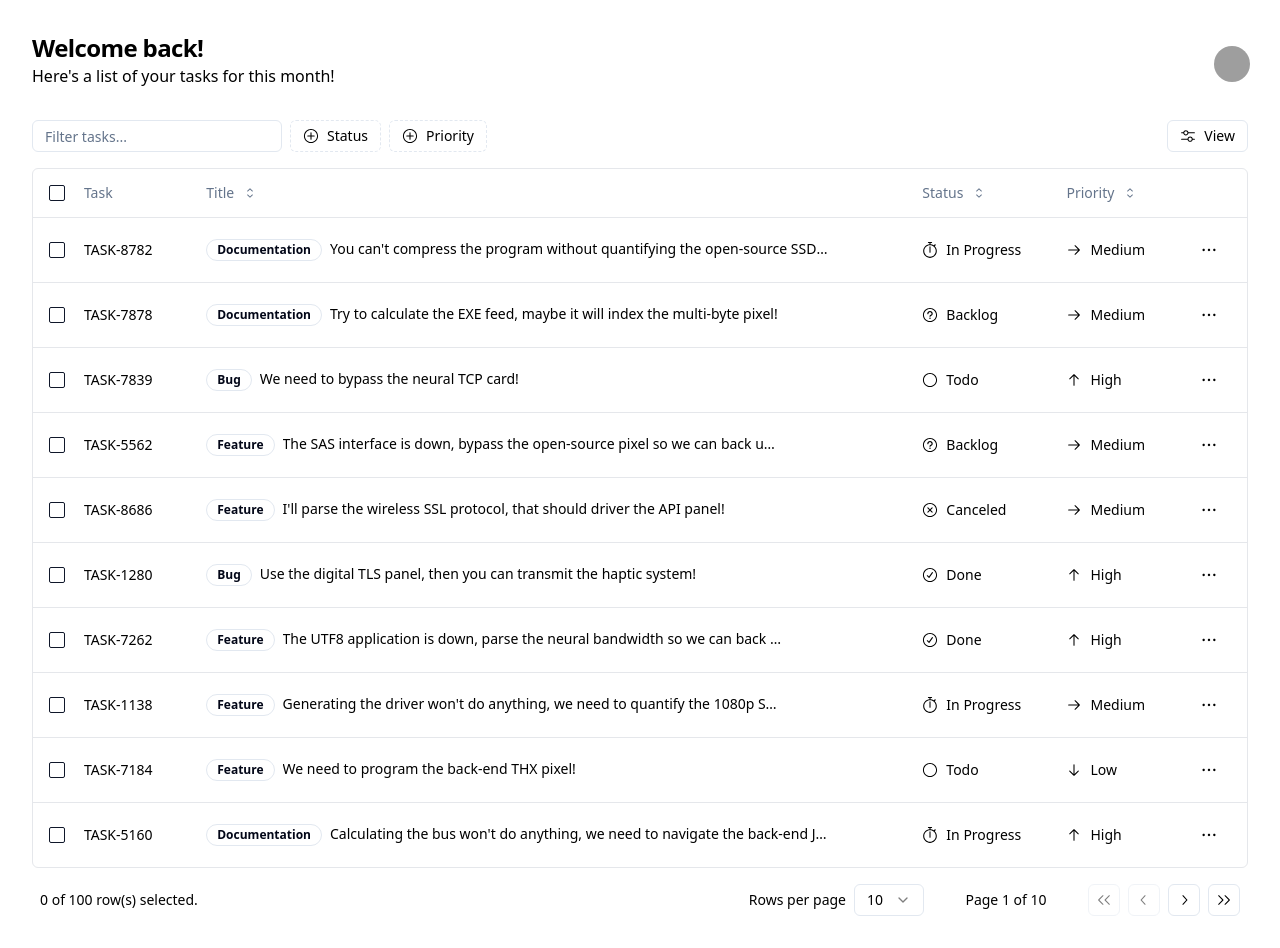
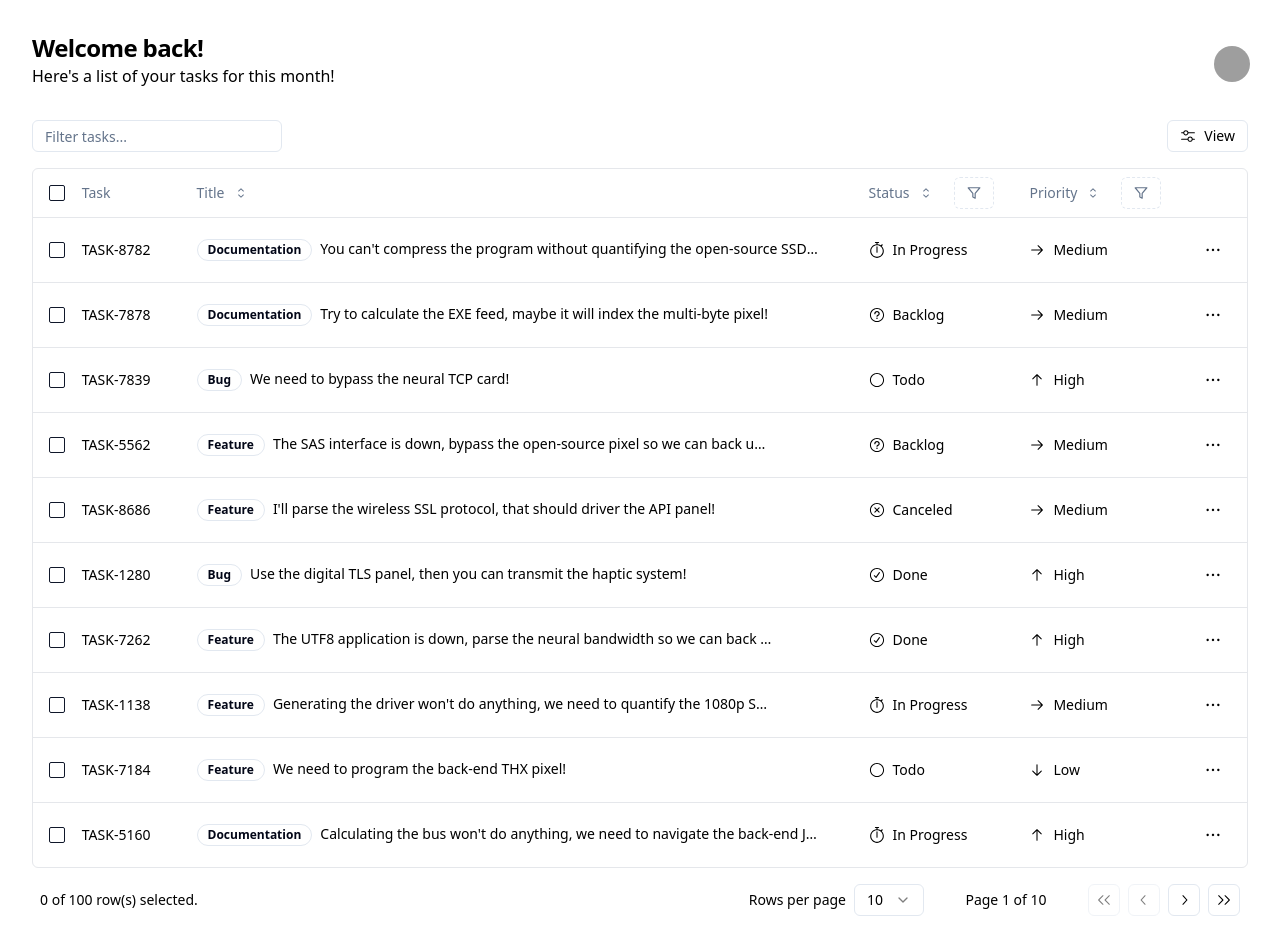
Before and after one commit to sudipta02/tansatck-table-poc, a React (Vite) app: page /poc-shadcn in a window 1280 px wide. Built offline with nearby package versions, Linux system fonts and the light colour scheme; grey boxes are pictures that could not be loaded.

Commit message:
working table of shadcn

```diff
--- a/src/poc-shadcn/components/columns.jsx
+++ b/src/poc-shadcn/components/columns.jsx
@@ -59,8 +59,13 @@ export const columns = [
   },
   {
     accessorKey: "status",
-    header: ({ column }) => (
-      <DataTableColumnHeader column={column} title="Status" />
+    header: ({ column, table }) => (
+      <DataTableColumnHeader
+        column={column}
+        title="Status"
+        options={statuses}
+        table={table}
+      />
     ),
     cell: ({ row }) => {
       const status = statuses.find(
@@ -86,8 +91,13 @@ export const columns = [
   },
   {
     accessorKey: "priority",
-    header: ({ column }) => (
-      <DataTableColumnHeader column={column} title="Priority" />
+    header: ({ column, table }) => (
+      <DataTableColumnHeader
+        column={column}
+        title="Priority"
+        options={priorities}
+        table={table}
+      />
     ),
     cell: ({ row }) => {
       const priority = priorities.find(
--- a/src/poc-shadcn/components/data-table-column-header.jsx
+++ b/src/poc-shadcn/components/data-table-column-header.jsx
@@ -4,6 +4,8 @@ import {
   CaretSortIcon,
   EyeNoneIcon,
 } from "@radix-ui/react-icons";
+
+import { Filter } from "lucide-react";
 
 import { cn } from "@/lib/utils";
 import { Button } from "@/components/ui/button";
@@ -14,8 +16,9 @@ import {
   DropdownMenuSeparator,
   DropdownMenuTrigger,
 } from "@/components/ui/dropdown-menu";
+import { DataTableFacetedFilter } from "./data-table-faceted-filter";
 
-export function DataTableColumnHeader({ column, title, className }) {
+export function DataTableColumnHeader({ column, title, className, options }) {
   if (!column.getCanSort()) {
     return <div className={cn(className)}>{title}</div>;
   }
@@ -55,6 +58,13 @@ export function DataTableColumnHeader({ column, title, className }) {
           </DropdownMenuItem>
         </DropdownMenuContent>
       </DropdownMenu>
+      {(title === "Priority" || title === "Status") && (
+        <DataTableFacetedFilter
+          column={column}
+          title={title}
+          options={options}
+        />
+      )}
     </div>
   );
 }
--- a/src/poc-shadcn/components/data-table-faceted-filter.jsx
+++ b/src/poc-shadcn/components/data-table-faceted-filter.jsx
@@ -19,6 +19,7 @@ import {
   PopoverTrigger,
 } from "@/components/ui/popover";
 import { Separator } from "@/components/ui/separator";
+import { Filter } from "lucide-react";
 
 export function DataTableFacetedFilter({ column, title, options }) {
   const facets = column?.getFacetedUniqueValues();
@@ -28,8 +29,9 @@ export function DataTableFacetedFilter({ column, title, options }) {
     <Popover>
       <PopoverTrigger asChild>
         <Button variant="outline" size="sm" className="h-8 border-dashed">
-          <PlusCircledIcon className="mr-2 h-4 w-4" />
-          {title}
+          <Filter className="h-3.5 w-3.5" />
+          {/* <PlusCircledIcon className="mr-2 h-4 w-4" /> */}
+          {/* {title} */}
           {selectedValues?.size > 0 && (
             <>
               <Separator orientation="vertical" className="mx-2 h-4" />
--- a/src/poc-shadcn/components/data-table-toolbar.jsx
+++ b/src/poc-shadcn/components/data-table-toolbar.jsx
@@ -21,6 +21,7 @@ export function DataTableToolbar({ table }) {
           }
           className="h-8 w-[150px] lg:w-[250px]"
         />
+        {/*
         {table.getColumn("status") && (
           <DataTableFacetedFilter
             column={table.getColumn("status")}
@@ -35,6 +36,7 @@ export function DataTableToolbar({ table }) {
             options={priorities}
           />
         )}
+        */}
         {isFiltered && (
           <Button
             variant="ghost"
```
